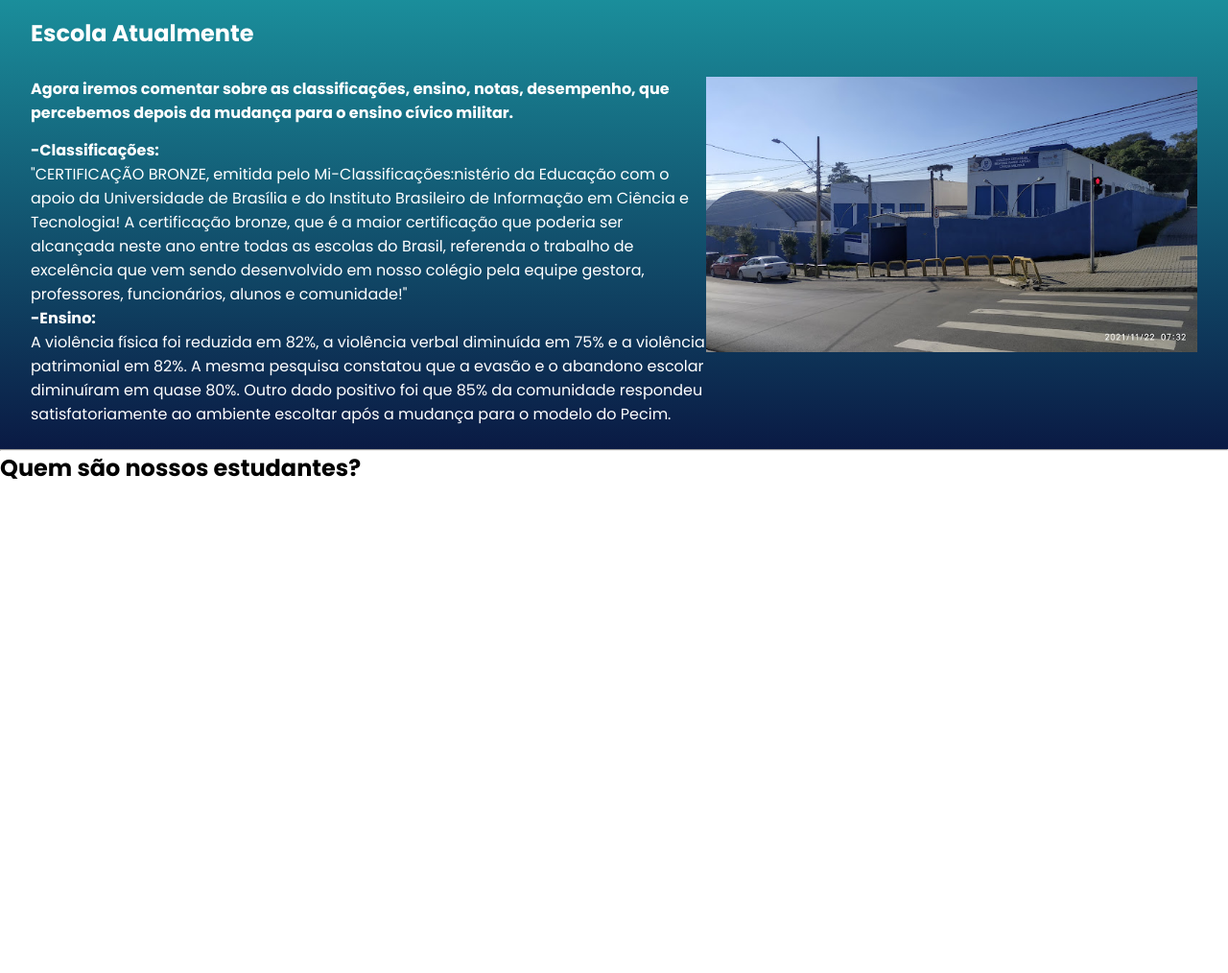
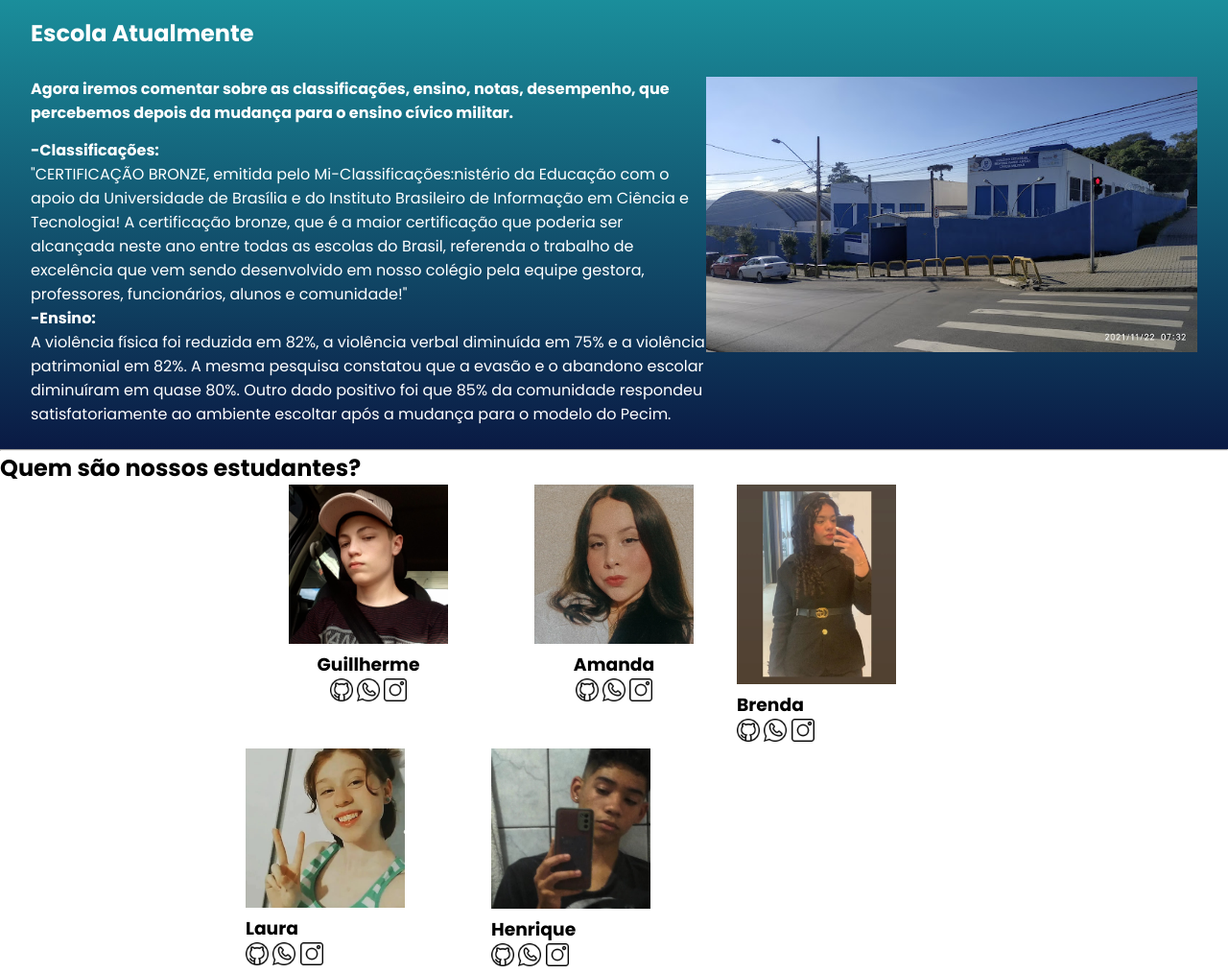
Before and after one commit to amandaSalvanoixxx/site-escola-bfa1, a plain HTML site: page index.html in a window 1280 px wide. Shown: the part 695-1709 px from the top of the page at 96% size. Before the commit the page ends 1200 px from the top, so only its background shows below. Drawn offline with Linux system fonts and the light colour scheme.

Commit message:
Add files via upload

```diff
--- a/index.html
+++ b/index.html
@@ -48,11 +48,51 @@
     </section>
     <hr>
     <section class="estudante">
-        <h2 class="estudante-titulo">Quem são nossos estudantes?</h2>
+         <h2 class="estudante-titulo">Quem são nossos estudantes?</h2>
+         <div class="estudante-todos">
+            <span></span>
+         <div class="estudante-div">
+         <img class="Estudante-Imagem" src="Guillherme.jpeg" alt="Foto do Guillherme">
+         <H3 class="Estudante-nome">Guillherme</H3>
+         <img class="Estudante-icone" src="github.png" alt="github">
+         <img class="Estudante-icone" src="whatsapp.png" alt="whatsapp">
+         <img class="Estudante-icone" src="instagram.png" alt="instagram">
+         </div>
+         <div class="estudante-div">
+            <img class="Estudante-Imagem" src="Amanda.jpeg" alt="Foto da Amanda">
+            <H3 class="Estudante-nome2">Amanda</H3>
+            <img class="Estudante-icone" src="github.png" alt="github">
+            <img class="Estudante-icone" src="whatsapp.png" alt="whatsapp">
+            <img class="Estudante-icone" src="instagram.png" alt="instagram">
+            </div>
+            <div>
+                <img class="Estudante-Imagem" src="Brenda.jpeg" alt="Foto da Brenda">
+                <h3>Brenda</h3>
+                <img class="Estudante-icone" src="github.png" alt="github">
+                <img class="Estudante-icone" src="whatsapp.png" alt="whatsapp">
+                <img class="Estudante-icone" src="instagram.png" alt="instagram">
 
+            </div>
+            <span></span>
+            <span></span>
 
+            <div>
+                <img class="Estudante-Imagem" src="Laura.jpeg" alt="Foto da Laura">
+                <h3>Laura</h3>
+                <img class="Estudante-icone" src="github.png" alt="github">
+                <img class="Estudante-icone" src="whatsapp.png" alt="whatsapp">
+                <img class="Estudante-icone" src="instagram.png" alt="instagram">
+            </div>
 
-    </section>
+            <div>
+                <img class="Estudante-Imagem" src="Eu.jpeg" alt="Foto minha">
+                <h3>Henrique</h3>
+                <img class="Estudante-icone" src="github.png" alt="github">
+                <img class="Estudante-icone" src="whatsapp.png" alt="whatsapp">
+                <img class="Estudante-icone" src="instagram.png" alt="instagram">
+            </div>
+        </div>
+     </section>
 
 </body>
 </html>
--- a/style.css
+++ b/style.css
@@ -82,3 +82,22 @@
 body{
     font-family: 'Poppins', sans-serif;
 }
+
+.Estudante-Imagem{
+    width: 65%;
+}
+
+.Estudante-icone{
+    width: 24px;
+}
+.estudante-div{
+        text-align: center;
+    }
+
+.Estudante-Imagem2{
+    width: 65%;
+}
+.estudante-todos{
+    display: grid;
+    grid-template-columns: 20% 20% 20% 20% 20%;
+}
```
Also changed, not shown: Amanda.jpeg (added), Brenda.jpeg (added), Eu.jpeg (added), Guillherme.jpeg (added), Laura.jpeg (added), github.png (added), instagram.png (added), whatsapp.png (added).
